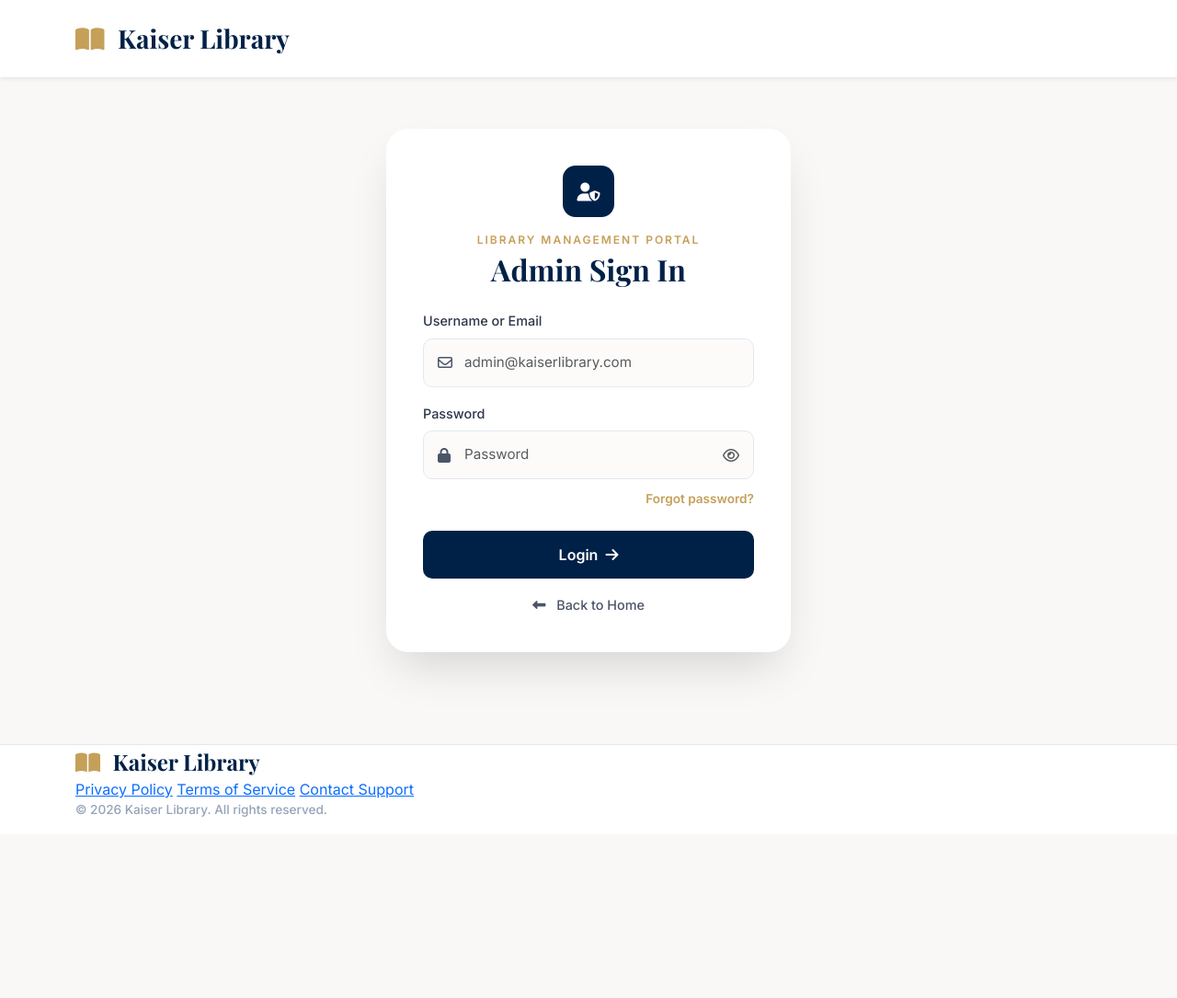
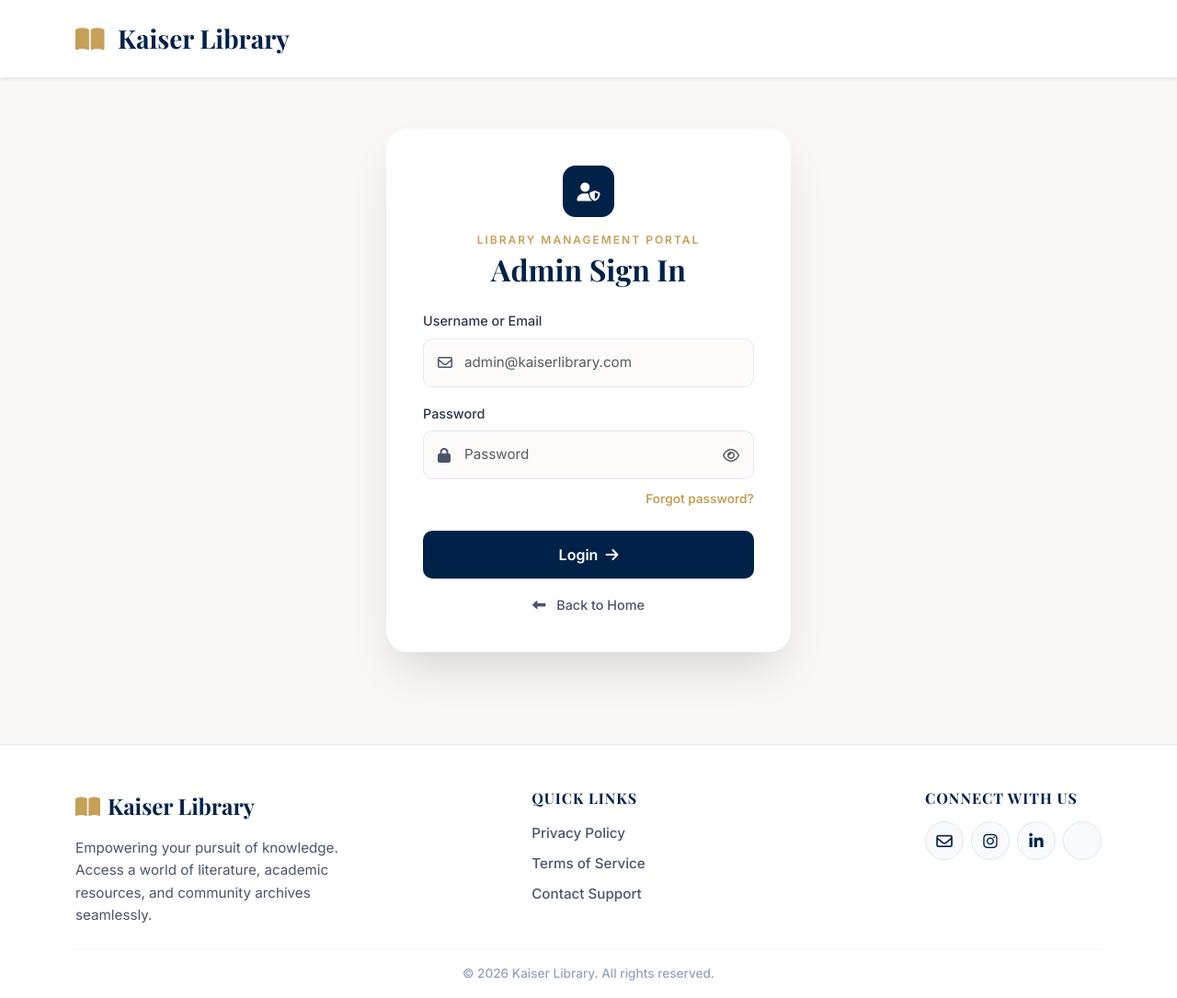
Before and after one commit to sumitchaudhary980/library-management-system, a plain HTML site: page frontend/admin/login.html in a window 1280 px wide. Shown: the whole page at 92% size. Before the commit the page ends 907 px from the top, so only its background shows below. Drawn offline with nearby package versions, Linux system fonts and the light colour scheme.

Commit message:
footer changed

```diff
--- a/frontend/admin/login.html
+++ b/frontend/admin/login.html
@@ -135,32 +135,59 @@
       </div>
     </main>
 
-    <footer class="main-footer">
+
+
+    <script src="/assets/js/auth.js"></script>
+    <script src="/assets/js/login.js"></script>
+  </body>
+</html><footer class="main-footer mt-auto pt-5 pb-3">
       <div class="container">
-        <div class="footer-top-row">
-          <a class="footer-brand font-serif fw-bold" href="/">
-            <i class="fas fa-book-open brand-icon me-2"></i>
-            Kaiser Library
-          </a>
+        <div class="row gy-4 mb-4">
+          <div class="col-12 col-md-5 col-lg-4">
+            <a class="footer-brand font-serif fw-bold mb-3 d-inline-block" href="/">
+              <i class="fas fa-book-open brand-icon me-2"></i>Kaiser Library
+            </a>
+            <p class="text-muted-custom font-sm pe-lg-4 mb-0">
+              Empowering your pursuit of knowledge. Access a world of literature, academic resources, and community archives seamlessly.
+            </p>
+          </div>
 
-          <div class="footer-links">
-            <a href="#">Privacy Policy</a>
-            <span class="link-divider"></span>
-            <a href="#">Terms of Service</a>
-            <span class="link-divider"></span>
-            <a href="#">Contact Support</a>
+          <div class="col-12 col-md-3 col-lg-4 d-flex justify-content-md-center">
+            <div>
+              <h5 class="font-serif fw-bold text-primary-dark mb-3 fs-6 text-uppercase" style="letter-spacing: 1px;">Quick Links</h5>
+              <ul class="list-unstyled footer-link-list mb-0">
+                <li class="mb-2"><a href="#">Privacy Policy</a></li>
+                <li class="mb-2"><a href="#">Terms of Service</a></li>
+                <li class="mb-2"><a href="#">Contact Support</a></li>
+              </ul>
+            </div>
+          </div>
+
+          <div class="col-12 col-md-4 col-lg-4 d-flex justify-content-md-end">
+            <div>
+              <h5 class="font-serif fw-bold text-primary-dark mb-3 fs-6 text-uppercase" style="letter-spacing: 1px;">Connect With Us</h5>
+              <div class="social-icons-wrapper d-flex gap-2">
+                <a href="mailto:contact@kaiserlibrary.com" class="social-icon" title="Email Us">
+                  <i class="far fa-envelope"></i>
+                </a>
+                <a href="#" class="social-icon" title="Instagram">
+                  <i class="fab fa-instagram"></i>
+                </a>
+                <a href="#" class="social-icon" title="LinkedIn">
+                  <i class="fab fa-linkedin-in"></i>
+                </a>
+                <a href="#" class="social-icon" title="X (Twitter)">
+                  <i class="fab fa-x-twitter"></i>
+                </a>
+              </div>
+            </div>
           </div>
         </div>
 
-        <div class="footer-bottom-row">
-          <p class="copyright-text">
+        <div class="footer-bottom-row pt-3 border-top" style="border-color: #f1f5f9 !important;">
+          <p class="copyright-text text-center mb-0">
             &copy; 2026 Kaiser Library. All rights reserved.
           </p>
         </div>
       </div>
     </footer>
-
-    <script src="/assets/js/auth.js"></script>
-    <script src="/assets/js/login.js"></script>
-  </body>
-</html>
```
Also changed, not shown: frontend/user/login.html (+41 -15 lines).
